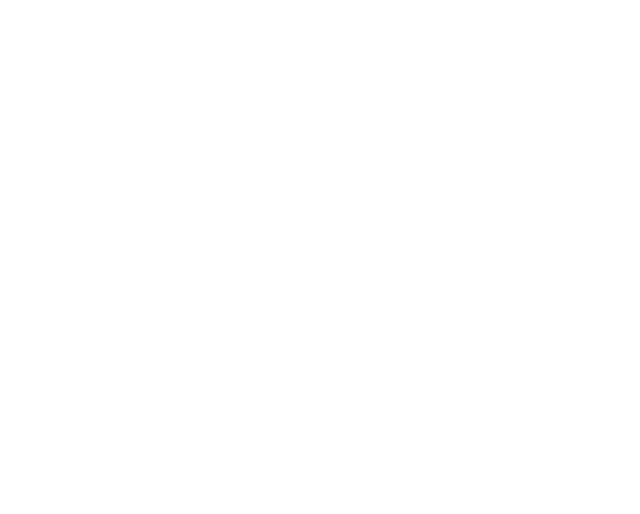
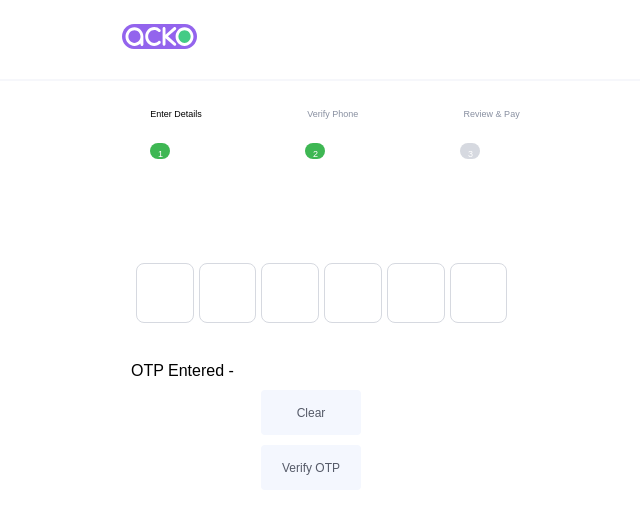
Before and after one commit to ShwetaMane13/acko-clone, a React (Create React App) app in the folder acko-client/: page /otppage in a window 1280 px wide. Before the commit this address had no page. Shown: the top 514 px of the page, without its empty margins (19-659 px from the left). Built offline with nearby package versions, Linux system fonts and the light colour scheme.

Commit message:
otp page

```diff
--- a/acko-client/src/Routes/Routes.jsx
+++ b/acko-client/src/Routes/Routes.jsx
@@ -18,6 +18,7 @@
 import { FinalDetails } from "../components/Cars/FinalDetails/FinalDetails";
 import Payment from "../components/Paymentpages/Payment";
 import { CarDetailPage } from "../components/Cars/CarDetails/CarDetailPage";
+import { Otppage } from "../components/Cars/OTP_Page/Otp_page";
 const Routepage = () => {
   return (
     <Routes>
@@ -40,6 +41,7 @@
       <Route path="/policyplan" element={<PolicyPlan />}></Route>
       <Route path="/policyplan-details" element={<PolicyPlanDetails />}></Route>
       <Route path="/additionaldetails" element={<AdditionalDetails />}></Route>
+      <Route path="/otppage" element={<Otppage />}></Route>
       <Route path="/finaldetails" element={<FinalDetails />}></Route>
       <Route path="/payment" element={<Payment />}></Route>
     </Routes>
--- a/acko-client/src/components/Cars/Dynamic/Dynamic.jsx
+++ b/acko-client/src/components/Cars/Dynamic/Dynamic.jsx
@@ -45,7 +45,7 @@
           {e.carnumber && (
             <div>
               <img className="img11" src={car} alt="" />
-              <p>{e.carnumber}</p>
+              <p>{JSON.parse(e.carnumber)}</p>
 
               <Link className="link" to="/car/car-plate">
                 <img className="img22" src={edit_btn} alt="" />
--- /dev/null
+++ b/acko-client/src/components/Cars/OTP_Page/Otp_page.jsx
@@ -0,0 +1,69 @@
+import React from "react";
+import Header from "../../Headers/Hearder";
+import "./otppage.css";
+
+export const Otppage = () => {
+  const [otp, setOtp] = React.useState(new Array(6).fill(""));
+
+  const handleChange = (element, index) => {
+    if (isNaN(element.value)) return false;
+
+    setOtp([...otp.map((d, idx) => (idx === index ? element.value : d))]);
+
+    //Focus next input
+    if (element.nextSibling) {
+      element.nextSibling.focus();
+    }
+  };
+
+  return (
+    <div>
+      <Header />
+      <div className="left_div">
+        <div className="tracker_div">
+          <div className="tracker green">1</div>
+          <div className="tracker green">2</div>
+          <div className="tracker">3</div>
+        </div>
+
+        <div className="tracker_text">
+          <p className="black">Enter Details</p>
+          <p>Verify Phone</p>
+          <p>Review & Pay</p>
+        </div>
+      </div>
+      <div className="otp">
+        {otp.map((data, index) => {
+          return (
+            <input
+              className="otp-field"
+              type="text"
+              name="otp"
+              maxLength="1"
+              key={index}
+              value={data}
+              onChange={(e) => handleChange(e.target, index)}
+              onFocus={(e) => e.target.select()}
+            />
+          );
+        })}
+      </div>
+      <p className="entered">OTP Entered - {otp.join("")}</p>
+      <p>
+        <button
+          className="btn btn-secondary mr-2"
+          onClick={(e) => setOtp([...otp.map((v) => "")])}
+        >
+          Clear
+        </button>
+        <br />
+        <button
+          className="btn btn-primary"
+          onClick={(e) => alert("Entered OTP is " + otp.join(""))}
+        >
+          Verify OTP
+        </button>
+      </p>
+    </div>
+  );
+};
--- /dev/null
+++ b/acko-client/src/components/Cars/OTP_Page/otppage.css
@@ -0,0 +1,59 @@
+.left_div {
+  width: 50%;
+  margin: 5% 13%;
+}
+
+.tracker_div {
+  display: flex;
+  width: 600px;
+  justify-content: space-evenly;
+}
+
+.tracker {
+  width: 20px;
+  height: 16px;
+  background-color: #d6d9e0;
+  font-size: 9px;
+  text-align: center;
+  color: white;
+  padding-top: 0.9%;
+  border-radius: 20px;
+  z-index: 1;
+  position: relative;
+  left: -22%;
+}
+
+.green {
+  background-color: #3eb753;
+}
+
+.tracker_text {
+  display: flex;
+  width: 580px;
+  justify-content: space-evenly;
+  position: absolute;
+  left: 5%;
+  margin-top: 5px;
+  font-weight: 500;
+  font-size: 9px;
+  line-height: 11px;
+  color: #8990a1;
+}
+
+.otp {
+  margin: 50px 0px 0px 150px;
+}
+
+.entered {
+  margin-left: 150px;
+}
+
+.otp input {
+  width: 10px;
+  margin-left: 5px;
+}
+
+button {
+  width: 100px;
+  margin: 10px 10px 0px 280px;
+}
```
Also changed, not shown: 1 other file (tests, documents, lock files or other folders).
